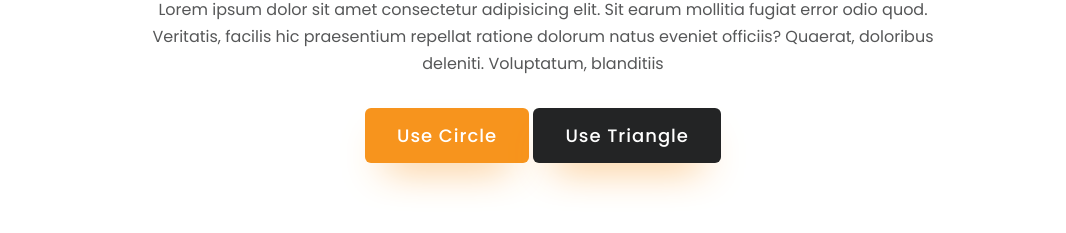
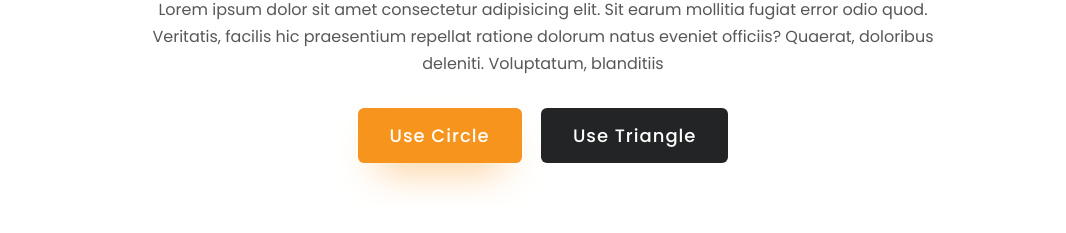
Before and after one commit to imshuvosarker/areacalc, a website: page views/index.html in a window 1280 px wide. Shown: the part 287-520 px from the top of the page, without its empty margins (97-1163 px from the left). Drawn offline with Linux system fonts and the light colour scheme; files that its build step writes are made by us from their sources; files whose address does not match are found by name.

Commit message:
css update

```diff
--- a/assets/css/style.css
+++ b/assets/css/style.css
@@ -94,6 +94,8 @@ p {
 }
 .btn-next {
     background-color: #232425;
+    margin-left: 15px;
+    box-shadow: none;
 }
 .btn:hover {
     background: var(--primary-dark);
```
